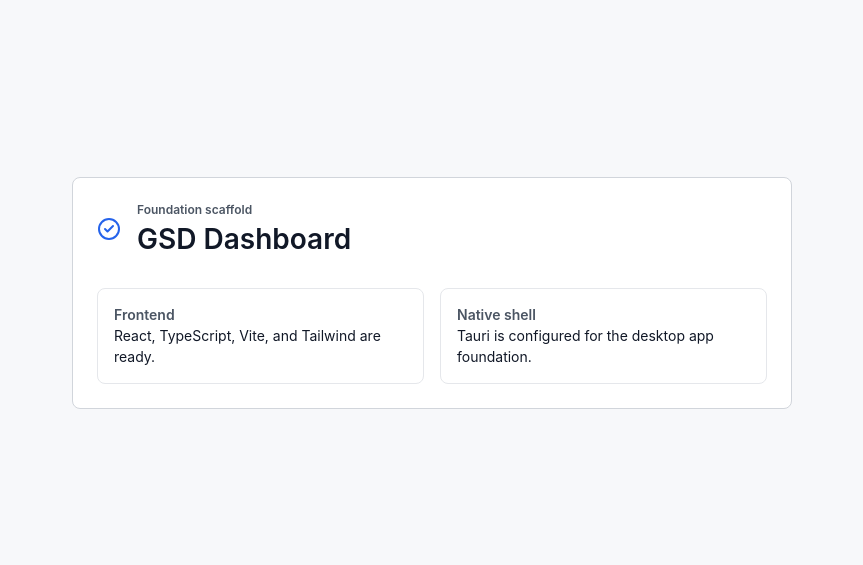
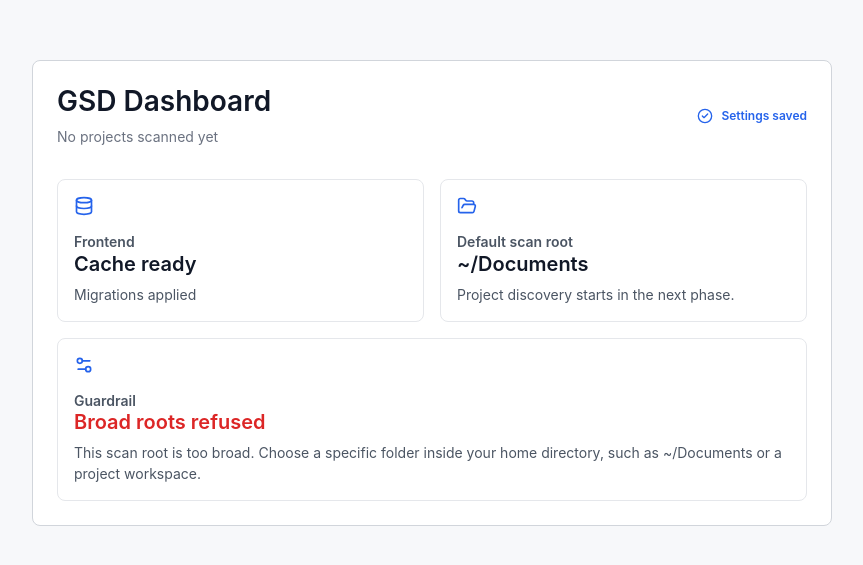
Before and after one commit to 3rdprints/gsd-dashboard, a React (Vite) app: page / in a window 1280 px wide. Shown: the part 107-672 px from the top of the page, without its empty margins (208-1071 px from the left). Built offline with nearby package versions, Linux system fonts and the light colour scheme.

Commit message:
feat(01-01): configure strict capabilities
- Add release-strict default capability for the main window

- Align the Phase 1 shell with Tailwind UI tokens and required status copy

```diff
--- /dev/null
+++ b/src-tauri/capabilities/default.json
@@ -0,0 +1,6 @@
+{
+  "identifier": "default",
+  "description": "Release-strict default capability for the main dashboard window.",
+  "windows": ["main"],
+  "permissions": ["core:default"]
+}
--- a/src/App.tsx
+++ b/src/App.tsx
@@ -1,25 +1,42 @@
-import { CheckCircle2 } from "lucide-react";
+import { CheckCircle2, Database, FolderOpen, Settings2 } from "lucide-react";
 
 export function App() {
   return (
     <main className="app-shell">
-      <section className="status-panel" aria-labelledby="app-title">
-        <div className="status-header">
-          <CheckCircle2 aria-hidden="true" size={24} strokeWidth={2} />
+      <section className="foundation-panel" aria-labelledby="app-title">
+        <div className="app-header">
           <div>
-            <p className="status-label">Foundation scaffold</p>
             <h1 id="app-title">GSD Dashboard</h1>
+            <p>No projects scanned yet</p>
           </div>
+          <span className="ready-badge">
+            <CheckCircle2 aria-hidden="true" size={16} strokeWidth={2} />
+            Settings saved
+          </span>
         </div>
+
         <div className="status-grid" aria-label="Foundation status">
-          <div>
+          <article className="status-card">
+            <Database aria-hidden="true" size={20} strokeWidth={2} />
             <p className="status-label">Frontend</p>
-            <p>React, TypeScript, Vite, and Tailwind are ready.</p>
-          </div>
-          <div>
-            <p className="status-label">Native shell</p>
-            <p>Tauri is configured for the desktop app foundation.</p>
-          </div>
+            <h2>Cache ready</h2>
+            <p>Migrations applied</p>
+          </article>
+          <article className="status-card">
+            <FolderOpen aria-hidden="true" size={20} strokeWidth={2} />
+            <p className="status-label">Default scan root</p>
+            <h2>~/Documents</h2>
+            <p>Project discovery starts in the next phase.</p>
+          </article>
+          <article className="status-card status-card-wide">
+            <Settings2 aria-hidden="true" size={20} strokeWidth={2} />
+            <p className="status-label">Guardrail</p>
+            <h2>Broad roots refused</h2>
+            <p>
+              This scan root is too broad. Choose a specific folder inside your
+              home directory, such as ~/Documents or a project workspace.
+            </p>
+          </article>
         </div>
       </section>
     </main>
--- a/src/styles.css
+++ b/src/styles.css
@@ -3,7 +3,7 @@
 :root {
   font-family: -apple-system, BlinkMacSystemFont, "Segoe UI", Inter, sans-serif;
   color: #111827;
-  background: #f7f8fa;
+  background: #F7F8FA;
   font-size: 14px;
   font-weight: 400;
   line-height: 1.5;
@@ -13,7 +13,7 @@ body {
   margin: 0;
   min-width: 320px;
   min-height: 100vh;
-  background: #f7f8fa;
+  background: #F7F8FA;
 }
 
 button,
@@ -31,22 +31,22 @@ select {
   padding: 24px;
 }
 
-.status-panel {
-  width: min(720px, 100%);
-  background: #ffffff;
-  border: 1px solid #d1d5db;
+.foundation-panel {
+  width: min(800px, 100%);
+  background: #FFFFFF;
+  border: 1px solid #D1D5DB;
   border-radius: 8px;
   padding: 24px;
 }
 
-.status-header {
+.app-header {
   display: flex;
   align-items: center;
-  gap: 16px;
-  color: #2563eb;
+  justify-content: space-between;
+  gap: 24px;
 }
 
-.status-header h1 {
+.app-header h1 {
   margin: 0;
   color: #111827;
   font-size: 28px;
@@ -54,9 +54,26 @@ select {
   line-height: 1.2;
 }
 
+.app-header p {
+  margin: 8px 0 0;
+  color: #6B7280;
+  font-size: 14px;
+}
+
+.ready-badge {
+  min-height: 40px;
+  display: inline-flex;
+  align-items: center;
+  gap: 8px;
+  color: #2563EB;
+  font-size: 12px;
+  font-weight: 600;
+  white-space: nowrap;
+}
+
 .status-label {
   margin: 0 0 4px;
-  color: #4b5563;
+  color: #4B5563;
   font-size: 12px;
   font-weight: 600;
   line-height: 1.4;
@@ -69,18 +86,45 @@ select {
   margin-top: 32px;
 }
 
-.status-grid > div {
-  border: 1px solid #e5e7eb;
+.status-card {
+  border: 1px solid #E5E7EB;
   border-radius: 8px;
   padding: 16px;
 }
 
-.status-grid p {
+.status-card svg {
+  color: #2563EB;
+  margin-bottom: 16px;
+}
+
+.status-card h2 {
+  margin: 0 0 8px;
+  color: #111827;
+  font-size: 20px;
+  font-weight: 600;
+  line-height: 1.2;
+}
+
+.status-card p {
   margin: 0;
+  color: #4B5563;
   font-size: 14px;
 }
 
+.status-card-wide {
+  grid-column: 1 / -1;
+}
+
+.status-card-wide h2 {
+  color: #DC2626;
+}
+
 @media (max-width: 640px) {
+  .app-header {
+    align-items: flex-start;
+    flex-direction: column;
+  }
+
   .status-grid {
     grid-template-columns: 1fr;
   }
```
Also changed, not shown: 2 other files (tests, documents, lock files or other folders).
